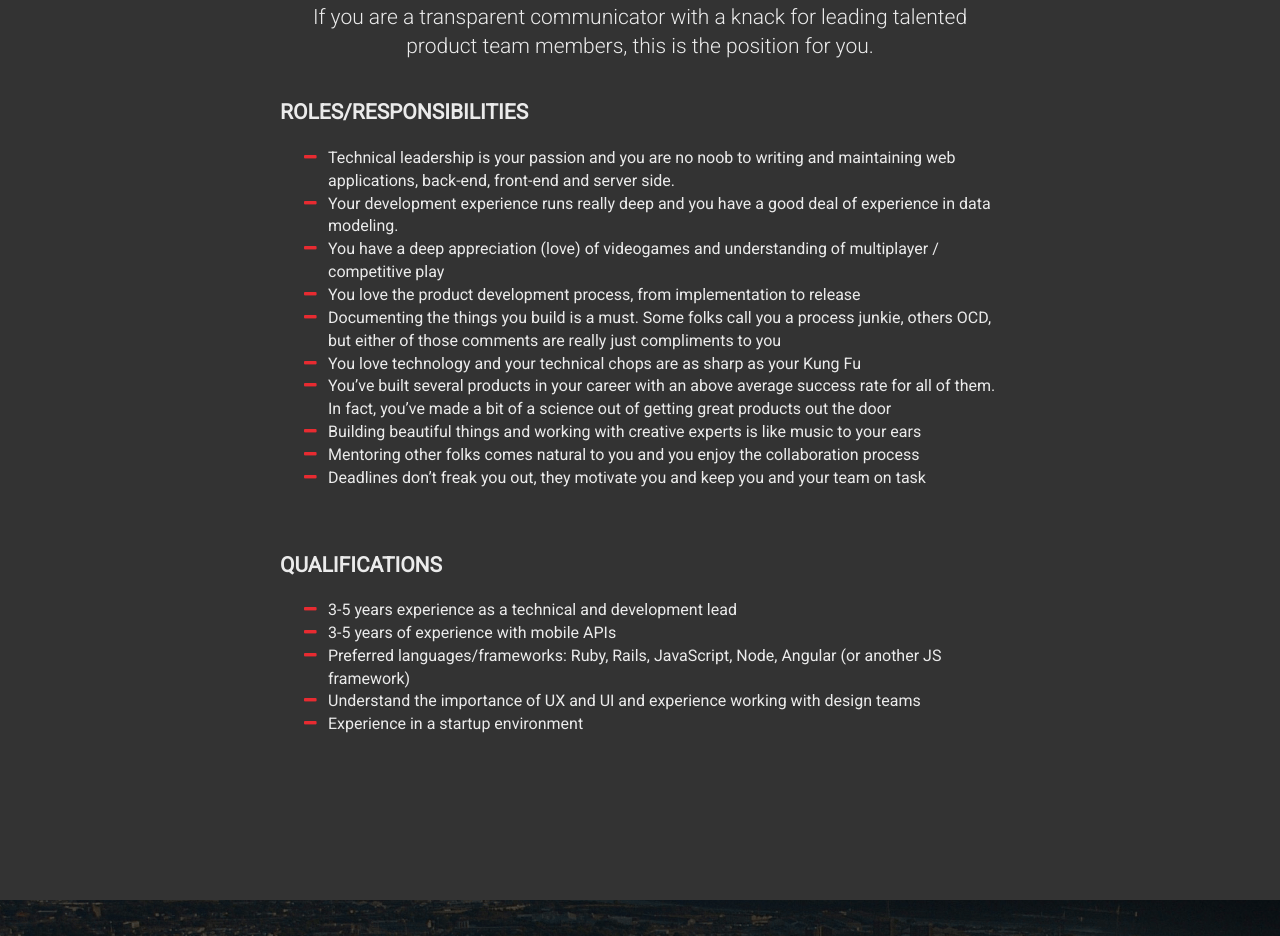
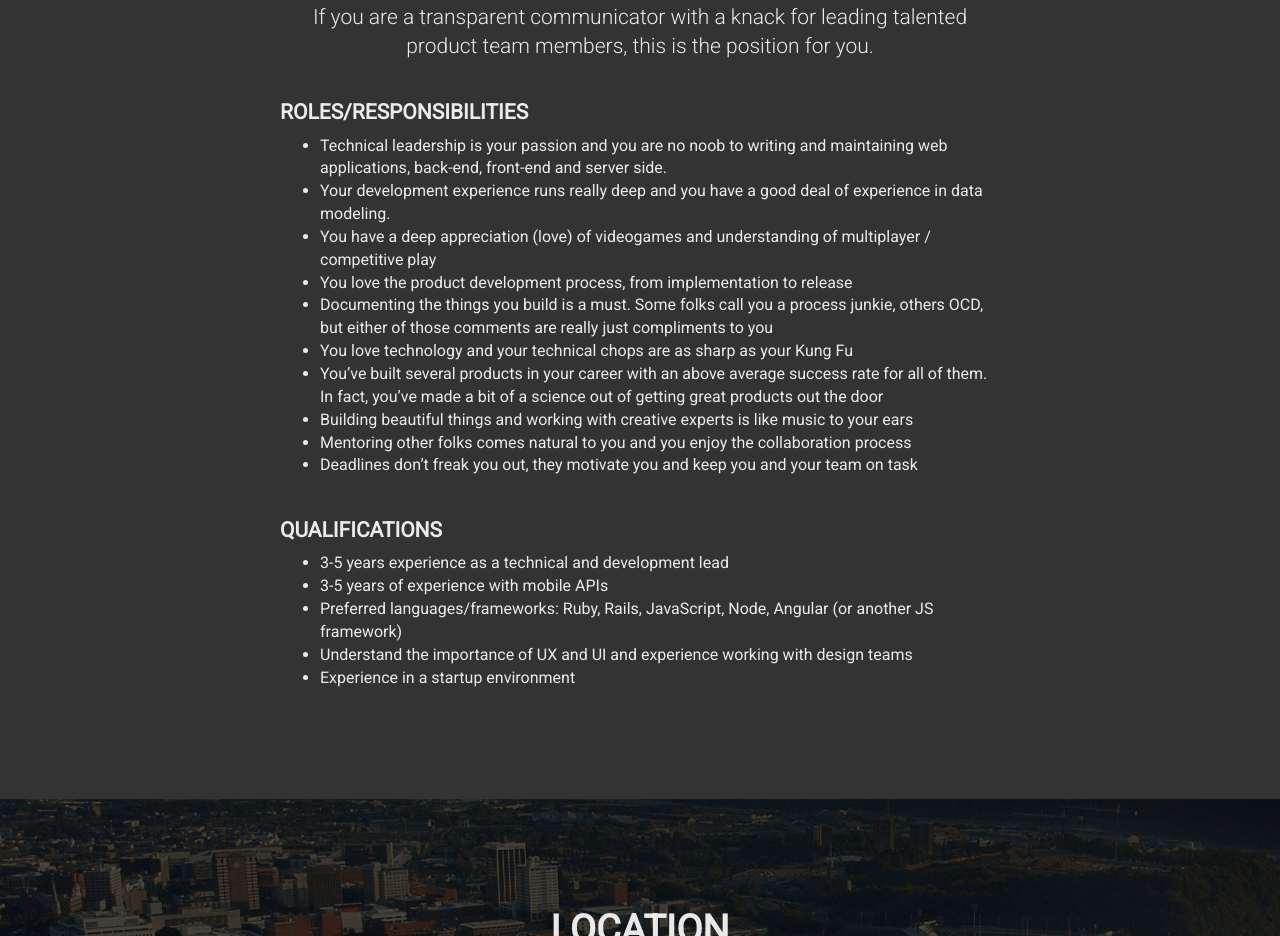
Before and after one commit to benjaminleeschnell/irongaming, a plain HTML site: page index.html in a window 1280 px wide. Shown: the part 2099-3035 px from the top of the page. Drawn offline with Linux system fonts and the light colour scheme.

Commit message:
replace list's dashes with discs

```diff
--- a/index.html
+++ b/index.html
@@ -107,7 +107,7 @@
 							<li>Deadlines don’t freak you out, they motivate you and keep you and your team on task</li>
 						</ul>
 
-						<h4>Qualifications</h4>
+						<h4 class="list-last">Qualifications</h4>
 						<ul>
 							<li>3-5 years experience as a technical and development lead</li>
 							<li>3-5 years of experience with mobile APIs</li>
--- a/style.css
+++ b/style.css
@@ -171,7 +171,7 @@ h1, h2, h3, h4, h5, h6, p, label, .btn, a {
 #description .lead {
   margin-bottom: 40px;
 }
-#description ul, #description li {
+/*#description ul, #description li {
   margin: 0;
   padding: 0;
   list-style: none;
@@ -188,7 +188,12 @@ h1, h2, h3, h4, h5, h6, p, label, .btn, a {
   margin-left: -1.5em;
   content: '\f068';
   color: #e82b31;
+}*/
+
+#description .list-last {
+  margin-top: 42px;
 }
+
 #location .hq {
   font-size: 30px;
   font-weight: 300;
```
